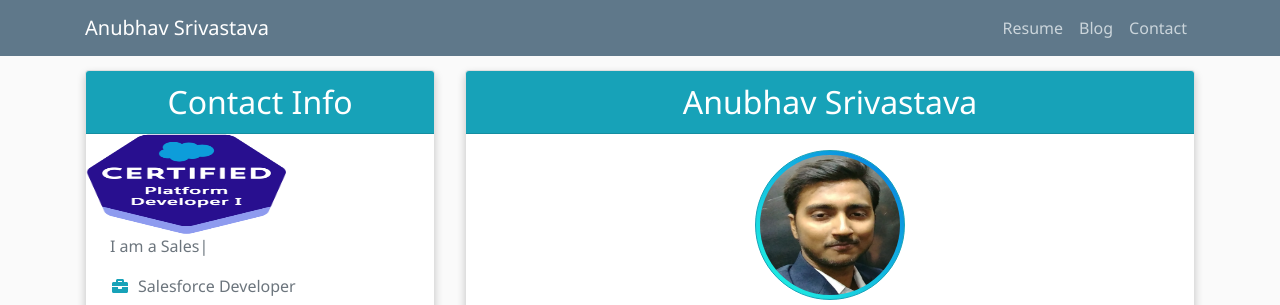
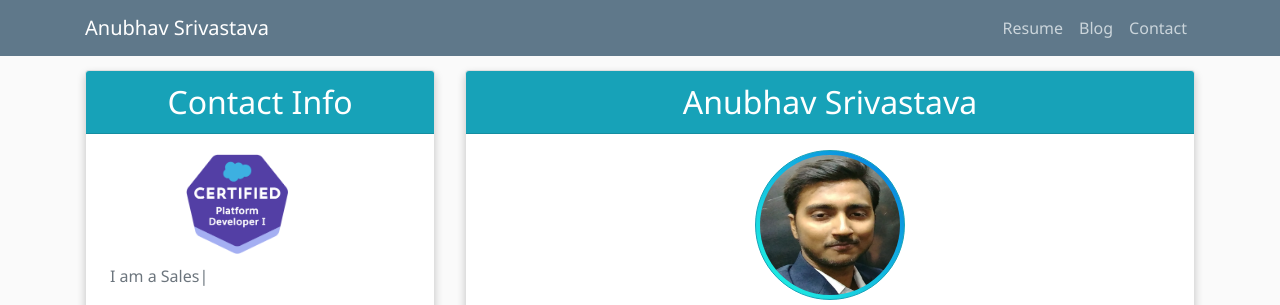
Before and after one commit to anubhav-sri80/anubhav-resume, a plain HTML site: page index.html in a window 1280 px wide. Shown: the top 305 px of the page. Drawn offline with nearby package versions, Linux system fonts and the light colour scheme.

Commit message:
Update index.html

```diff
--- a/index.html
+++ b/index.html
@@ -89,7 +89,7 @@
 <!--           <a class="twitter-timeline" data-width="400" data-height="180" data-chrome="noheader nofooter noscrollbar"
             href="https://twitter.com/anubhav_sri80?ref_src=twsrc%5Etfw"></a>
           <script async src="https://platform.twitter.com/widgets.js" charset="utf-8"></script> -->
-           <img src="images/badge.png" width="200" height="100" />
+           <img src="images/badge.png" width="200" height="100" style="width: fit-content;margin-left: 100px; margin-top: 20px;margin-bottom: 10px; opacity: 0.8;">
           <!-- <blockquote class="twitter-tweet" ><p lang="en" dir="ltr">&quot;Do the best you can until you know better. Then when you know better, do better.&quot; —Maya Angelou</p>&mdash; ANUBHAV SRIVASTAVA (@anubhav_sri80) <a href="https://twitter.com/anubhav_sri80/status/1322021068282957827?ref_src=twsrc%5Etfw">October 30, 2020</a></blockquote> <script async src="https://platform.twitter.com/widgets.js" charset="utf-8"></script> -->
           <p class="card-text ml-4 mr-4">
             <span>I am a </span><span id="typed"></span>
```
